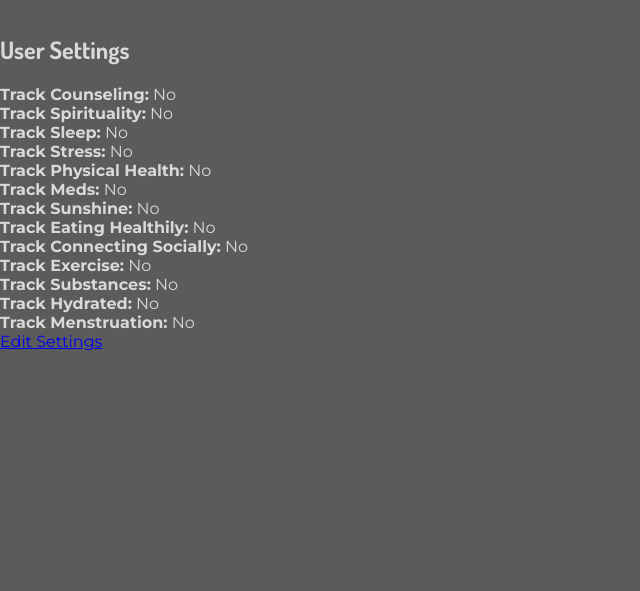
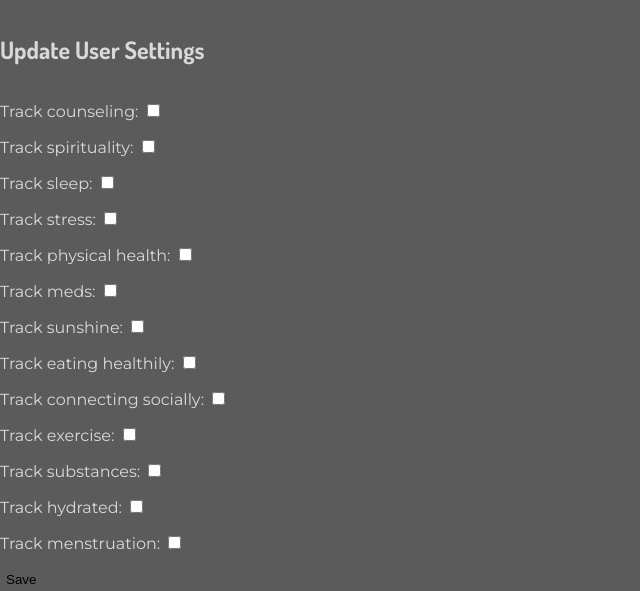
Before and after one commit to johnhansengit/insight, a Django app: page /user-settings/ in a window 1280 px wide. Shown: the part 56-647 px from the top of the page, without its empty margins (0-640 px from the left). Run offline with Django 5.2, Linux system fonts and the light colour scheme; the visitor is signed in with stand-in values (Sample User, id 1); data comes from the database, SQL or seed files in the repository; some libraries are stand-ins or nearby versions.

Commit message:
Remove read user settings, add link on home page

```diff
--- a/main_app/templates/home.html
+++ b/main_app/templates/home.html
@@ -16,7 +16,7 @@
         <span>Journal</span>
         <i class="bi bi-journal-bookmark"></i>
     </a>
-    <a href="" class="card home" id="home-settings">
+    <a href="/user-settings" class="card home" id="home-settings">
         <span>Settings</span>
         <i class="bi bi-gear"></i>
     </a>
--- a/main_app/templates/main_app/user-settings.html
+++ /dev/null
@@ -1,23 +0,0 @@
-{% extends 'base.html' %}  <!-- Extend your base layout -->
-
-{% block content %}
-  <h2>User Settings</h2>
-  <div>
-    <strong>Track Counseling:</strong> {{ object.track_counseling|yesno:"Yes,No" }}<br>
-    <strong>Track Spirituality:</strong> {{ object.track_spirituality|yesno:"Yes,No" }}<br>
-    <strong>Track Sleep:</strong> {{ object.track_sleep|yesno:"Yes,No" }}<br>
-    <strong>Track Stress:</strong> {{ object.track_stress|yesno:"Yes,No" }}<br>
-    <strong>Track Physical Health:</strong> {{ object.track_physical_health|yesno:"Yes,No" }}<br>
-    <strong>Track Meds:</strong> {{ object.track_meds|yesno:"Yes,No" }}<br>
-    <strong>Track Sunshine:</strong> {{ object.track_sunshine|yesno:"Yes,No" }}<br>
-    <strong>Track Eating Healthily:</strong> {{ object.track_eating_healthily|yesno:"Yes,No" }}<br>
-    <strong>Track Connecting Socially:</strong> {{ object.track_connecting_socially|yesno:"Yes,No" }}<br>
-    <strong>Track Exercise:</strong> {{ object.track_exercise|yesno:"Yes,No" }}<br>
-    <strong>Track Substances:</strong> {{ object.track_substances|yesno:"Yes,No" }}<br>
-    <strong>Track Hydrated:</strong> {{ object.track_hydrated|yesno:"Yes,No" }}<br>
-    <strong>Track Menstruation:</strong> {{ object.track_menstruation|yesno:"Yes,No" }}<br>
-  </div>
-
-  <!-- Link to update page -->
-  <a href="{% url 'user-settings-update' %}">Edit Settings</a>
-{% endblock %}
--- a/main_app/urls.py
+++ b/main_app/urls.py
@@ -10,8 +10,7 @@ urlpatterns = [
   path('accounts/signup/', views.signup, name='signup'),
 
   # User Settings URLs
-  path('user-settings/', views.UserSettingsRead.as_view(), name='user-settings-read'),
-  path('user-settings/update', views.UserSettingsUpdate.as_view(), name='user-settings-update'),
+  path('user-settings/', views.UserSettingsUpdate.as_view(), name='user-settings-update'),
 
   # Daily Entry URLs
   path('daily-entries/', views.DailyEntryList.as_view(), name='daily-entry-list'),
--- a/main_app/views.py
+++ b/main_app/views.py
@@ -70,21 +70,11 @@ def signup(request):
 
 
 # User Settings Views
-class UserSettingsRead(DetailView):
-    model = UserSettings
-    template_name = 'main_app/user-settings.html'
-
-    def get_object(self):
-        """ Override to get the settings object for the current user. """
-        profile = get_object_or_404(Profile, user=self.request.user)
-        return get_object_or_404(UserSettings, user=profile)
-
-
 class UserSettingsUpdate(UpdateView):
     model = UserSettings
     form_class = UserSettingsForm
     template_name = 'main_app/user-settings-form.html'
-    success_url = '/user-settings/'
+    success_url = '/'
 
     def get_object(self):
         """ Override to get the settings object for the current user. """
```
